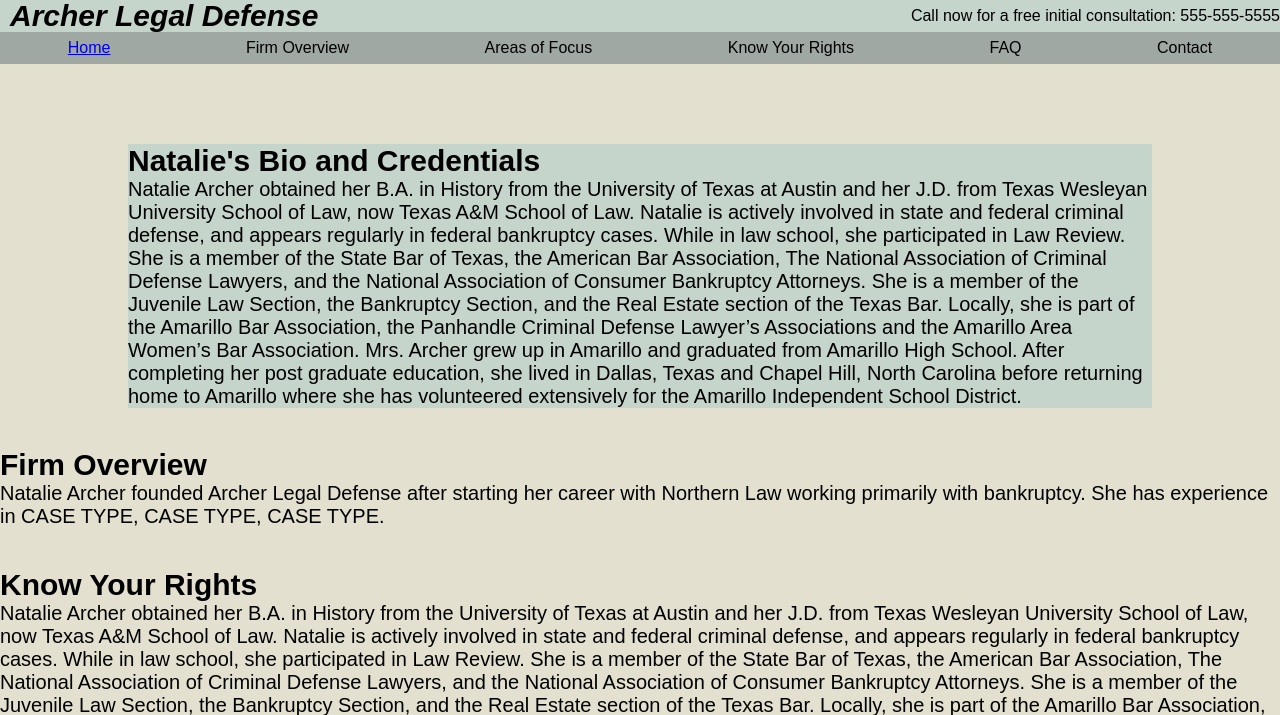
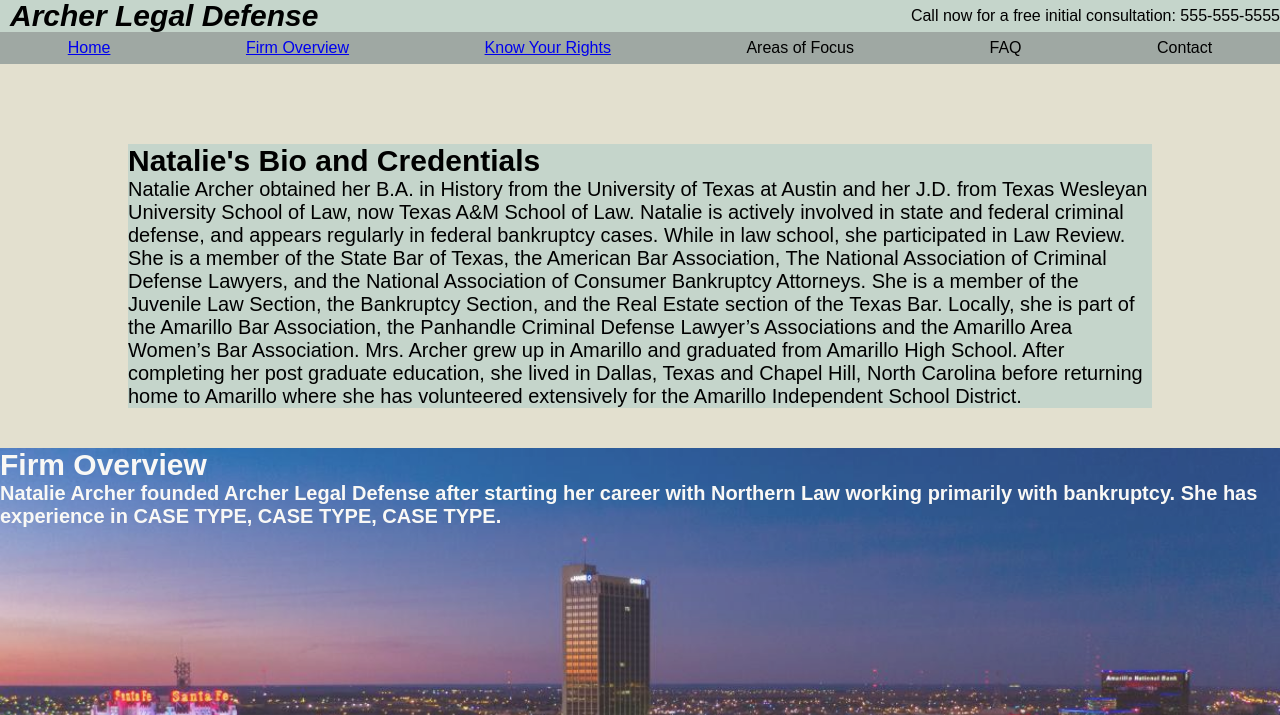
Before and after one commit to archercriminaldefense/archercriminaldefense, a plain HTML site: page index.html in a window 1280 px wide. Shown: the top 715 px of the page. Drawn offline with Linux system fonts and the light colour scheme.

Commit message:
first image working

```diff
--- a/index.html
+++ b/index.html
@@ -12,9 +12,9 @@
     </nav>
     <nav id="grid-row-two">
         <ul><a href="#body-row-1">Home</a></ul>
-        <ul>Firm Overview</ul>
+        <ul><a href="#body-row-2">Firm Overview</a></ul>
+        <ul><a href="#body-row-3">Know Your Rights</a></ul>
         <ul>Areas of Focus</ul>
-        <ul>Know Your Rights</ul>
         <ul>FAQ</ul>
         <ul>Contact</ul>
     </nav>
--- a/styles.css
+++ b/styles.css
@@ -95,6 +95,21 @@ section {
 
 #body-row-2 {
     grid-area: body-row-2;
+
+    background-image: url("images/pic1.jpg");
+    background-repeat: no-repeat;
+    background-size: 100%;
+    opacity: .8;
+
+    height: 60vh;
+
+    color: white;
+    font-weight: bold;
+}
+
+#body-row-2 > h1 {
+    color: white;
+    font-weight: bolder;
 }
 
 #body-row-3 {
```
Also changed, not shown: images/pic1.jpg (added), images/pic5.jfif (added).
